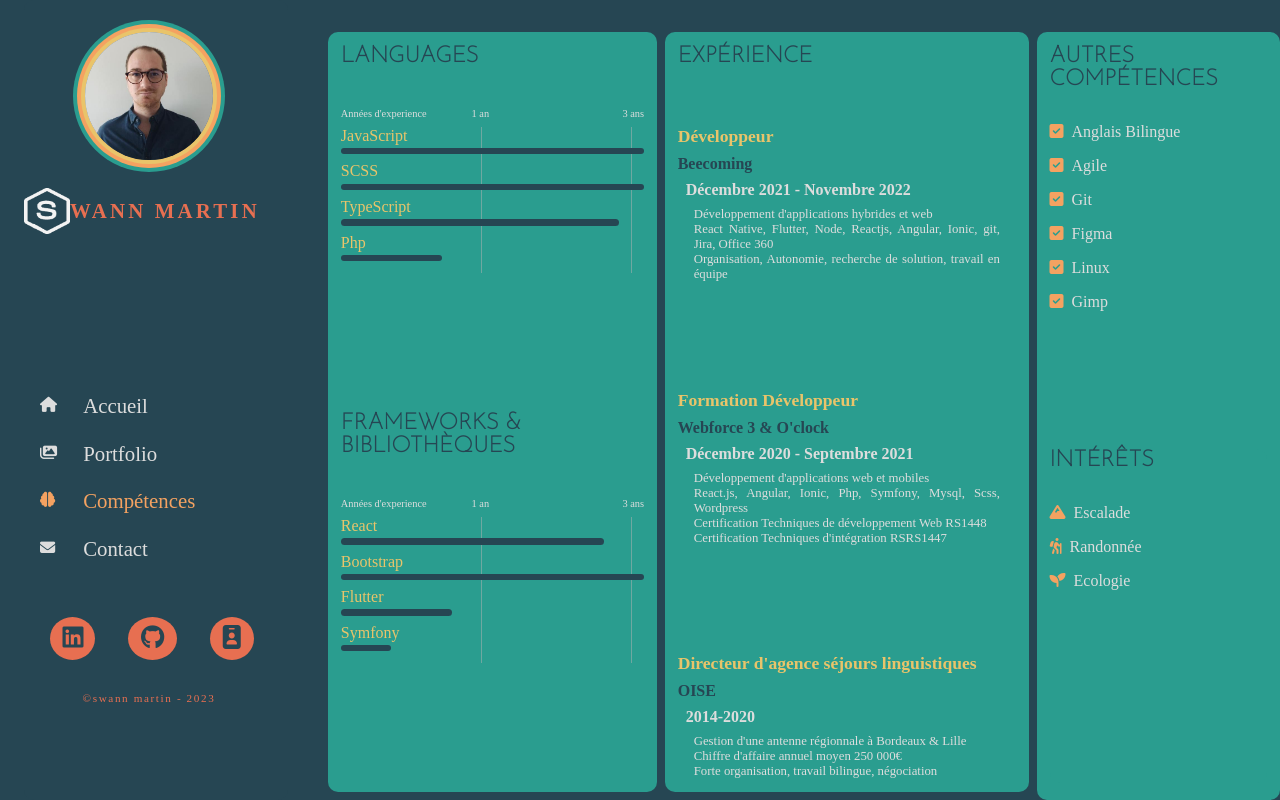
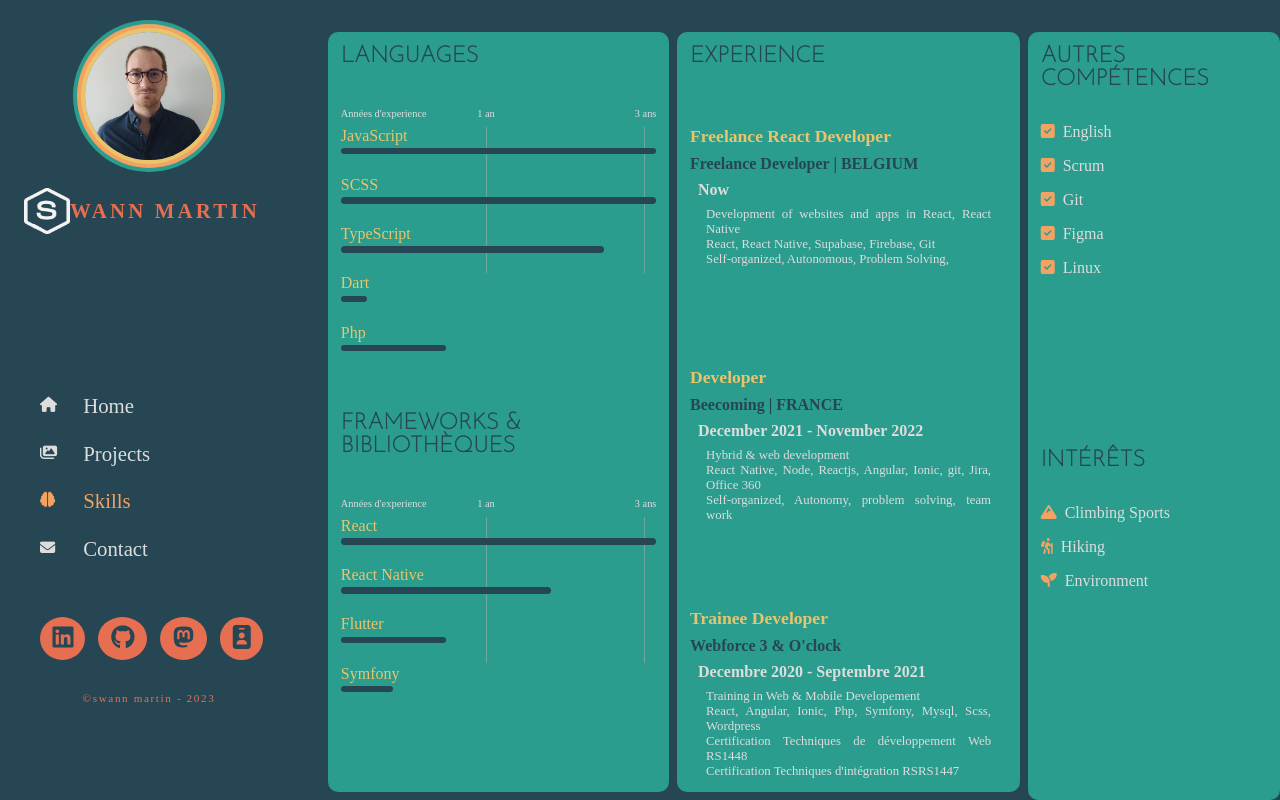
Before and after one commit to swann-martin/portfolio, a React (Vite) app: page /knowledges in a window 1280 px wide. Built offline with nearby package versions, Linux system fonts and the light colour scheme; a web font is replaced by a local one.

Commit message:
every text is in English

```diff
--- a/src/components/Nav/Navigation.tsx
+++ b/src/components/Nav/Navigation.tsx
@@ -1,52 +1,57 @@
-import React from "react";
-import { NavLink } from "react-router-dom";
-import avatar from "../../media/swann.jpeg";
+import React from 'react';
+import { NavLink } from 'react-router-dom';
+import avatar from '../../media/swann.jpeg';
 
-import logo from "../../media/swannlogo.png";
+import logo from '../../media/swannlogo.png';
 const Navigation = () => {
   const date = new Date();
   const year = date.getFullYear();
 
   const navLinks = [
     {
-      label: "Accueil",
-      icon: "fas fa-home",
-      path: "/",
+      label: 'Home',
+      icon: 'fas fa-home',
+      path: '/'
     },
     {
-      label: "Portfolio",
-      icon: "fas fa-images",
-      path: "/portfolio",
+      label: 'Projects',
+      icon: 'fas fa-images',
+      path: '/portfolio'
     },
     {
-      label: "Compétences",
-      icon: "fas fa-brain",
-      path: "/knowledges",
+      label: 'Skills',
+      icon: 'fas fa-brain',
+      path: '/knowledges'
     },
 
     {
-      label: "Contact",
-      icon: "fa-solid fa-envelope",
-      path: "/contact",
-    },
+      label: 'Contact',
+      icon: 'fa-solid fa-envelope',
+      path: '/contact'
+    }
   ];
 
   const socialNetworkLinks = [
     {
-      label: "Linkedin",
-      icon: "fab fa-linkedin",
-      path: "https://www.linkedin.com/in/swann-martin",
+      label: 'Linkedin',
+      icon: 'fab fa-linkedin',
+      path: 'https://www.linkedin.com/in/swann-martin'
     },
     {
-      label: "Github",
-      icon: "fab fa-github",
-      path: "https://github.com/swann-martin/",
+      label: 'Github',
+      icon: 'fab fa-github',
+      path: 'https://github.com/swann-martin/'
     },
     {
-      label: "Malt.be",
-      icon: "fa-sharp fa-solid fa-id-badge",
-      path: "https://fr.malt.be/profile/swannmartin",
+      label: 'Mastodon',
+      icon: 'fa-brands fa-mastodon',
+      path: 'https://fosstodon.org/@swann'
     },
+    {
+      label: 'Malt.be',
+      icon: 'fa-sharp fa-solid fa-id-badge',
+      path: 'https://fr.malt.be/profile/swannmartin'
+    }
   ];
 
   return (
@@ -67,7 +72,7 @@ const Navigation = () => {
             <li key={`${link.label}${index}`}>
               <NavLink
                 className={(navData) =>
-                  navData.isActive ? "navActive" : undefined
+                  navData.isActive ? 'navActive' : undefined
                 }
                 to={link.path}
               >
--- a/src/components/knowledges/Experience.tsx
+++ b/src/components/knowledges/Experience.tsx
@@ -1,36 +1,33 @@
-import React from "react";
-
 const Experience = () => {
-  const title = "Expérience";
+  const title = 'Experience';
 
   const experienceInfo = [
     {
-      jobTitle: "Développeur",
-      company: "Beecoming",
-      date: "Décembre 2021 - Novembre 2022",
-      summary: "Développement d'applications hybrides et web",
-      skills:
-        "React Native, Flutter, Node, Reactjs, Angular, Ionic, git, Jira, Office 360",
-      softSkills:
-        "Organisation, Autonomie, recherche de solution, travail en équipe",
+      jobTitle: 'Freelance React Developer',
+      company: 'Freelance Developer | BELGIUM',
+      date: 'Now',
+      summary: 'Development of websites and apps in React, React Native',
+      skills: 'React, React Native, Supabase, Firebase, Git',
+      softSkills: 'Self-organized, Autonomous, Problem Solving,'
     },
     {
-      jobTitle: "Formation Développeur",
-      company: "Webforce 3 & O'clock",
-      date: "Décembre 2020  - Septembre 2021",
-      summary: "Développement d'applications web et mobiles",
-      skills: "React.js, Angular, Ionic, Php, Symfony, Mysql, Scss, Wordpress",
-      softSkills: "Certification Techniques de développement Web RS1448",
-      softSkills2: "Certification Techniques d'intégration RSRS1447",
+      jobTitle: 'Developer',
+      company: 'Beecoming | FRANCE',
+      date: 'December 2021 - November 2022',
+      summary: 'Hybrid & web development',
+      skills:
+        'React Native, Node, Reactjs, Angular, Ionic, git, Jira, Office 360',
+      softSkills: 'Self-organized, Autonomy, problem solving, team work'
     },
     {
-      jobTitle: "Directeur d'agence séjours linguistiques",
-      company: "OISE",
-      date: "2014-2020",
-      summary: "Gestion d'une antenne régionnale à Bordeaux & Lille",
-      skills: "Chiffre d'affaire annuel moyen 250 000€",
-      softSkills: "Forte organisation, travail bilingue, négociation",
-    },
+      jobTitle: 'Trainee Developer',
+      company: "Webforce 3 & O'clock",
+      date: 'Decembre 2020  - Septembre 2021',
+      summary: 'Training in Web & Mobile Developement',
+      skills: 'React, Angular, Ionic, Php, Symfony, Mysql, Scss, Wordpress',
+      softSkills: 'Certification Techniques de développement Web RS1448',
+      softSkills2: "Certification Techniques d'intégration RSRS1447"
+    }
   ];
 
   return (
--- a/src/components/knowledges/Languages.tsx
+++ b/src/components/knowledges/Languages.tsx
@@ -1,4 +1,4 @@
-import React, { useState } from 'react';
+import { useState } from 'react';
 import ProgressBar from './ProgressBar';
 
 const date1 = new Date('09/10/2020');
@@ -12,14 +12,15 @@ const Languages = () => {
   const [languages, setLanguages] = useState([
     { id: 1, value: 'JavaScript', xp: diffYears },
     { id: 2, value: 'SCSS', xp: diffYears },
-    { id: 3, value: 'TypeScript', xp: diffYears - 0.25 },
-    { id: 4, value: 'Php', xp: 1 },
+    { id: 3, value: 'TypeScript', xp: diffYears - 0.5 },
+    { id: 4, value: 'Dart', xp: 0.25 },
+    { id: 5, value: 'Php', xp: 1 }
   ]);
   const [frameworks, setFrameworks] = useState([
-    { id: 1, value: 'React', xp: diffYears - 0.4 },
-    { id: 2, value: 'Bootstrap', xp: diffYears },
-    { id: 3, value: 'Flutter', xp: diffYears - 1.9 },
-    { id: 4, value: 'Symfony', xp: 0.5 },
+    { id: 1, value: 'React', xp: diffYears },
+    { id: 2, value: 'React Native', xp: diffYears - 1 },
+    { id: 3, value: 'Flutter', xp: diffYears - 2 },
+    { id: 5, value: 'Symfony', xp: 0.5 }
   ]);
 
   return (
--- a/src/components/knowledges/OtherSkills.tsx
+++ b/src/components/knowledges/OtherSkills.tsx
@@ -1,16 +1,16 @@
-import React from "react";
+import React from 'react';
 
 const OtherSkills = () => {
   const hobbies: {
     name: string;
     icon: string;
   }[] = [
-    { name: "Escalade", icon: "fas fa-mountain" },
-    { name: "Randonnée", icon: "fas fa-hiking" },
-    { name: "Ecologie", icon: "fas fa-seedling" },
+    { name: 'Climbing Sports', icon: 'fas fa-mountain' },
+    { name: 'Hiking', icon: 'fas fa-hiking' },
+    { name: 'Environment', icon: 'fas fa-seedling' }
   ];
 
-  const skills = ["anglais bilingue", "agile", "git", "figma", "linux", "gimp"];
+  const skills = ['english', 'Scrum', 'git', 'figma', 'linux'];
 
   return (
     <div className="otherSkills">
@@ -25,7 +25,7 @@ const OtherSkills = () => {
           ))}
         </ul>
       </div>
-      <div className="hobbies" style={{ padding: 0, marginTop: ".5rem" }}>
+      <div className="hobbies" style={{ padding: 0, marginTop: '.5rem' }}>
         <h3>Intérêts</h3>
         <ul>
           {hobbies?.map((hobbies) => (
--- a/src/components/knowledges/ProgressBar.tsx
+++ b/src/components/knowledges/ProgressBar.tsx
@@ -4,12 +4,12 @@ const ProgressBar = ({
   languages,
   className,
   title,
-  diffYears,
+  diffYears
 }: {
   languages: { id: number; value: string; xp: number }[];
   className: string;
   title: string;
-  diffYears: number | null;
+  diffYears: number;
 }) => {
   return (
     <div className={className}>
@@ -22,13 +22,19 @@ const ProgressBar = ({
       </div>
       <div>
         {languages.map((item) => {
-          let xpYears = languages[1].xp;
-          let ProgressBar = (item.xp / xpYears) * 100 + '%';
+          let ProgressBar = `${(item.xp / diffYears) * 100}%`;
 
           return (
             <div key={item.value + item.id} className="languagesList">
               <li>{item.value}</li>
-              <div className="progressBar" style={{ width: ProgressBar }}></div>
+              <div
+                className="progressBar"
+                style={{
+                  width: ProgressBar,
+                  maxWidth: '100%',
+                  height: '20px'
+                }}
+              ></div>
             </div>
           );
         })}
--- a/src/components/portfolio/modal/Modal.tsx
+++ b/src/components/portfolio/modal/Modal.tsx
@@ -51,7 +51,7 @@ const Modal = ({
             target="_blank"
             rel="noopener noreferrer"
           >
-            Voir le code sur Github
+            Github Repo
           </a>
         </div>
       </div>
--- a/src/components/portfolio/project/Project.tsx
+++ b/src/components/portfolio/project/Project.tsx
@@ -88,7 +88,7 @@ export const Project = ({
         />
       )}
 
-      <p className="infos">
+      <div className="infos">
         {!!deployedAt && deployedAt !== '' && (
           <a
             className="infos-link"
@@ -107,16 +107,16 @@ export const Project = ({
         )}
 
         <span
+          title="See Source code"
           className="infos-link"
           onClick={() => {
             setShowInfo(item);
             handleInfo();
           }}
         >
-          Voir infos
           <i className="fa fa-circle-info "></i>
         </span>
-      </p>
+      </div>
     </div>
   );
 };
--- a/src/components/portfolio/project/project.scss
+++ b/src/components/portfolio/project/project.scss
@@ -83,13 +83,18 @@
 }
 .infos {
   grid-area: 4;
+  display: flex;
+  flex-direction: row-reverse;
+  justify-content: space-between;
+  align-items: center;
+
   color: settings.$color-4;
-  @include settings.columnCenter;
+
   &-link {
     cursor: pointer;
     transition: 0.2s;
     font-size: 1.5rem;
-    min-width: 10rem;
+    min-width: 5rem;
     .fa {
       margin-left: 1rem;
     }
@@ -97,9 +102,6 @@
     &:hover {
       transform: scale(1.1);
       color: settings.$color-3;
-    }
-    @media screen and (max-width: 600px) {
-      font-size: 1rem;
     }
   }
 
--- a/src/pages/home/Home.tsx
+++ b/src/pages/home/Home.tsx
@@ -3,9 +3,9 @@ import Navigation from '../../components/Nav/Navigation';
 import cv from '../../media/CVSwannMartin.pdf';
 
 const Home = () => {
-  const title = 'Développeur';
+  const title = 'Developer';
   const subtitle = 'TypeScript | Reactjs | React Native';
-  const linkText = ' Voir mon CV';
+  const linkText = ' see my CV';
 
   return (
     <div className="home">
```
